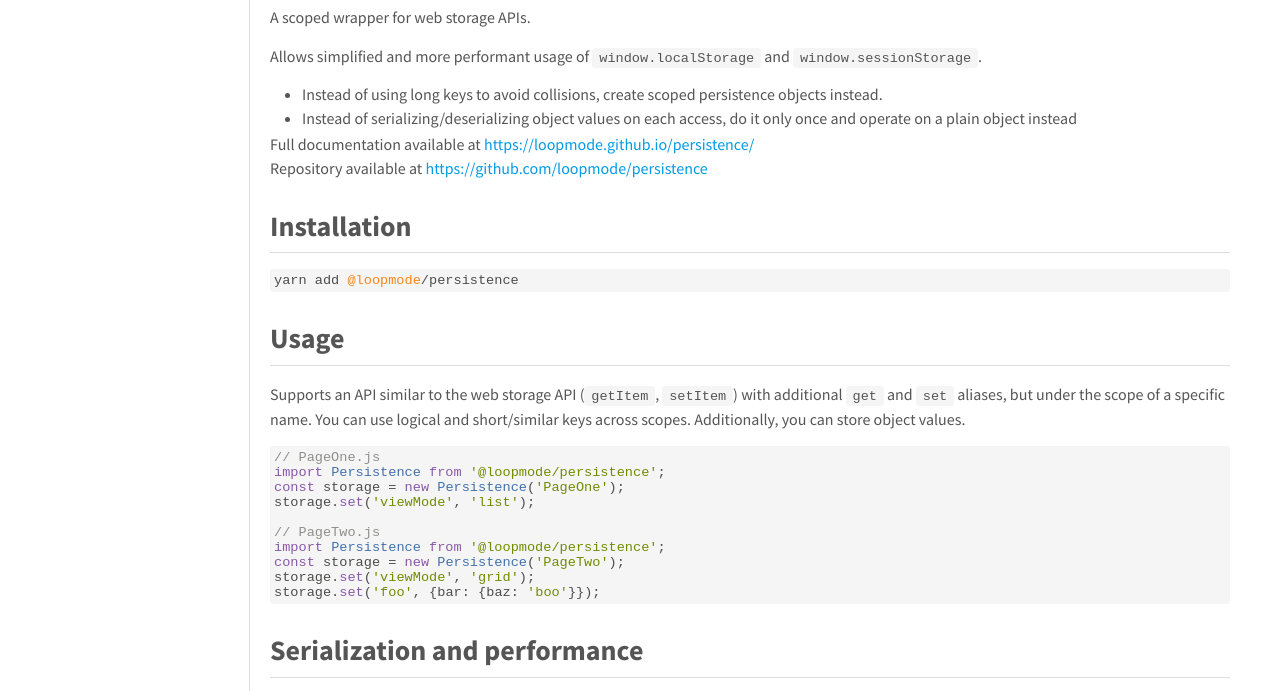
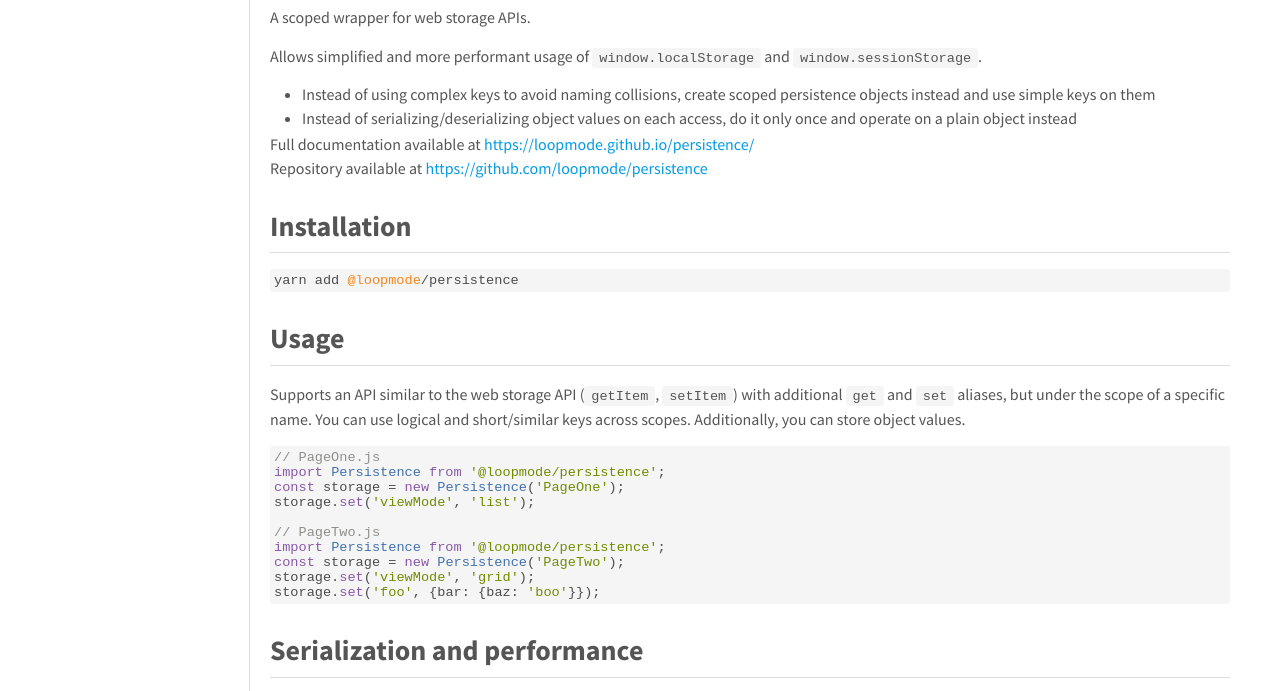
Before and after one commit to loopmode/persistence, a website: page docs/index.html in a window 1280 px wide. Shown: the part 112-803 px from the top of the page. Drawn offline with Linux system fonts and the light colour scheme.

Commit message:
update docs

```diff
--- a/docs/index.html
+++ b/docs/index.html
@@ -41,7 +41,7 @@
 <p>A scoped wrapper for web storage APIs.</p>
 <p>Allows simplified and more performant usage of <code>window.localStorage</code> and <code>window.sessionStorage</code>.  </p>
 <ul>
-<li>Instead of using long keys to avoid collisions, create scoped persistence objects instead.</li>
+<li>Instead of using complex keys to avoid naming collisions, create scoped persistence objects instead and use simple keys on them</li>
 <li>Instead of serializing/deserializing object values on each access, do it only once and operate on a plain object instead</li>
 </ul>
 <p>Full documentation available at <a href="https://loopmode.github.io/persistence/">https://loopmode.github.io/persistence/</a><br>Repository available at <a href="https://github.com/loopmode/persistence">https://github.com/loopmode/persistence</a>  </p>
--- a/docs/package.json
+++ b/docs/package.json
@@ -1,6 +1,6 @@
 {
   "name": "@loopmode/persistence",
-  "version": "0.1.0",
+  "version": "0.1.1",
   "main": "lib/index.js",
   "license": "MIT",
   "scripts": {
--- a/package.json
+++ b/package.json
@@ -1,6 +1,6 @@
 {
   "name": "@loopmode/persistence",
-  "version": "0.1.0",
+  "version": "0.1.1",
   "main": "lib/index.js",
   "license": "MIT",
   "scripts": {
```
Also changed, not shown: README.md.
